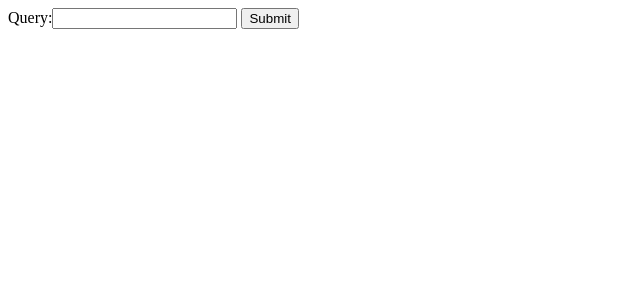
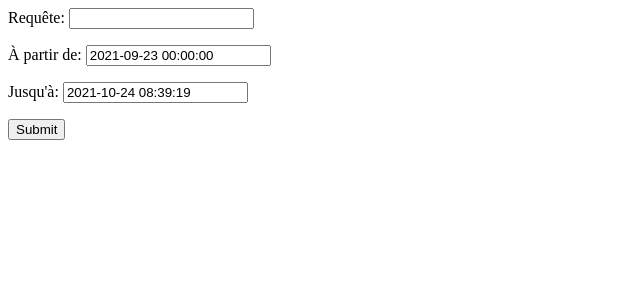
Before and after one commit to magwyz/mediaLexicometer, a Django app: page /query in a window 1280 px wide. Shown: the top 300 px of the page, without its empty margins (0-640 px from the left). Run offline with Django 3.2, Linux system fonts and the light colour scheme.

Commit message:
Rework the query form Add min and max date fields

```diff
--- a/mediaAnalysis/core/templates/core/query.html
+++ b/mediaAnalysis/core/templates/core/query.html
@@ -1,7 +1,7 @@
 
 <form action="" method="post">
     {% csrf_token %}
-    {{ form }}
+    {{ form.as_p }}
     <input type="submit" value="Submit">
 </form>
 
--- a/mediaAnalysis/core/views.py
+++ b/mediaAnalysis/core/views.py
@@ -17,14 +17,19 @@ from core.models import Word
 
 
 class QueryForm(forms.Form):
-    query = forms.CharField(max_length=200)
+    query = forms.CharField(label="Requête", max_length=200)
+    dateMin = forms.DateTimeField(label="À partir de", initial = make_aware(datetime.datetime(2021, 9, 23, 0, 0)))
+    dateMax = forms.DateTimeField(label="Jusqu'à", initial = make_aware(datetime.datetime.now()))
 
 
 def query(request):
     if request.method == 'POST':
         form = QueryForm(request.POST)
         if form.is_valid():
-            imgData = lemmaDayGraph(form.cleaned_data["query"])
+            query = form.cleaned_data["query"]
+            dateMin = form.cleaned_data["dateMin"]
+            dateMax = form.cleaned_data["dateMax"]
+            imgData = lemmaDayGraph(query, dateMin, dateMax)
             print(len(imgData))
             return render(request, 'core/query.html', {'form': form, 'imgData' : imgData})
     else:
@@ -34,8 +39,8 @@ def query(request):
 
 
 
-def lemmaDayGraph(query):
-    res = countLemma(query)
+def lemmaDayGraph(query, dateMin, dateMax):
+    res = countLemma(query, dateMin, dateMax)
     channelRes = {}
     dateMin = datetime.date.max
     dateMax = datetime.date.min
@@ -95,16 +100,13 @@ def lemmaDayGraph(query):
 
 
 
-def countLemma(query):
-    start_date = make_aware(datetime.datetime(2021, 9, 23, 0, 0))
-    end_date = make_aware(datetime.datetime.now())
-
+def countLemma(query, dateMin, dateMax):
     words = query.split()
 
     for i, w in enumerate(words):
         if i == 0:
             q = Word.objects.filter(
-                dateTime__range=(start_date, end_date), lemma = w
+                dateTime__range=(dateMin, dateMax), lemma = w
             ).annotate(dateTime0 = F("dateTime"),
                         channel0 = F("channel"),
                         channel0Name = F("channel__name")
```
